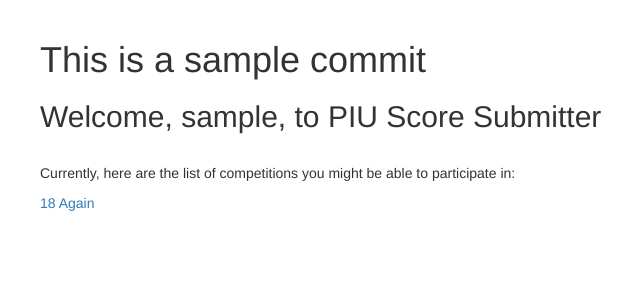
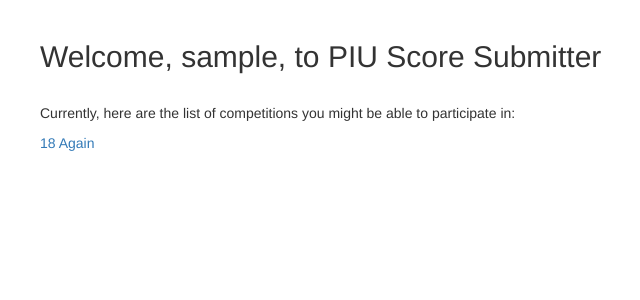
Before and after one commit to bivanalhar/piu-score-submitter, a Flask app: page / in a window 1280 px wide. Shown: the part 72-372 px from the top of the page, without its empty margins (30-670 px from the left). Run offline with Flask 3, Linux system fonts and the light colour scheme; the visitor is signed in with stand-in values (Sample User, id 1); data comes from the database, SQL or seed files in the repository; some libraries are stand-ins or nearby versions.

Commit message:
Remove the sample commit as webhook is successful

```diff
--- a/app/templates/main.html
+++ b/app/templates/main.html
@@ -1,7 +1,6 @@
 {% extends "base.html" %}
 
 {% block app_content %}
-    <h1>This is a sample commit</h1>
     <h2>Welcome, {{ current_user.username }}, to PIU Score Submitter</h2><br>
     <p>Currently, here are the list of competitions you might be able to participate in:</p>
     {% for post in posts %}
```
